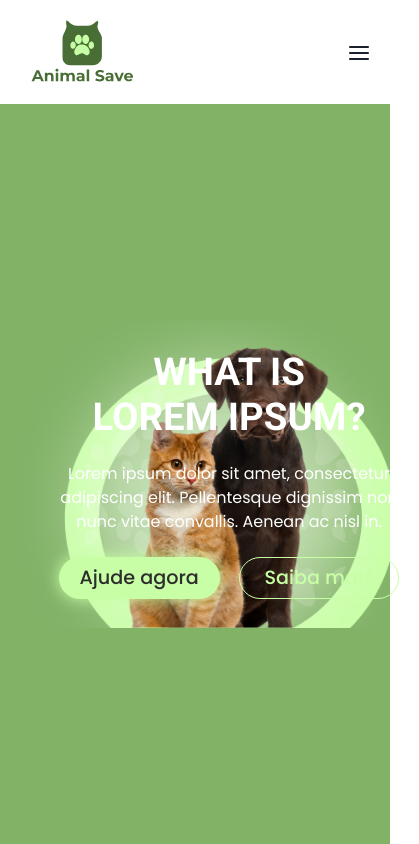
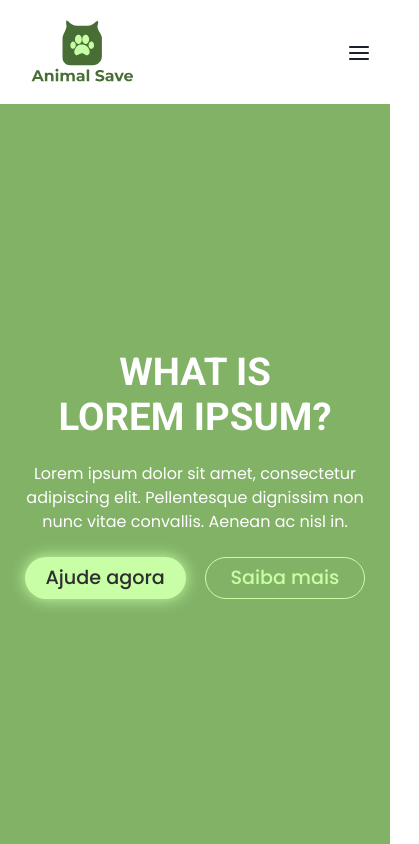
Before and after one commit to Grand-Gru-Projetos/animal-save, a React (Vite) app: page / in a window 390 px wide. Shown: the whole page, 419 px wide, since content can reach past the window. Built offline with nearby package versions, Linux system fonts and the light colour scheme.

Commit message:
hot-fix no centralizamento do header

```diff
--- a/src/Components/Banner/index.module.css
+++ b/src/Components/Banner/index.module.css
@@ -84,3 +84,38 @@
     color: #C8FFA6;
 
 }
+
+@media only screen and (min-width: 641px) and (max-width: 1007px) {
+    .section_container {
+
+        background-image: none;
+        justify-content: center;
+
+    }
+
+    .information_container {
+
+        gap: 23px;
+        margin-left: 0;
+    }
+
+}
+
+
+
+
+@media only screen and (max-width: 640px) {
+    .section_container {
+
+        background-image: none;
+        justify-content: center;
+
+    }
+
+    .information_container {
+
+        gap: 23px;
+        margin-left: 0;
+    }
+
+}
--- a/src/Components/Header/index.module.css
+++ b/src/Components/Header/index.module.css
@@ -9,13 +9,14 @@
 .navbar {
     display: flex;
     width: 80%;
-    justify-content: space-evenly;
+    justify-content: center;
     align-items: center;
 }
 
 .navbar_group {
     display: flex;
     gap: 30px;
+    margin: 0 30px;
 }
 
 .navbar_option_selected {
```
